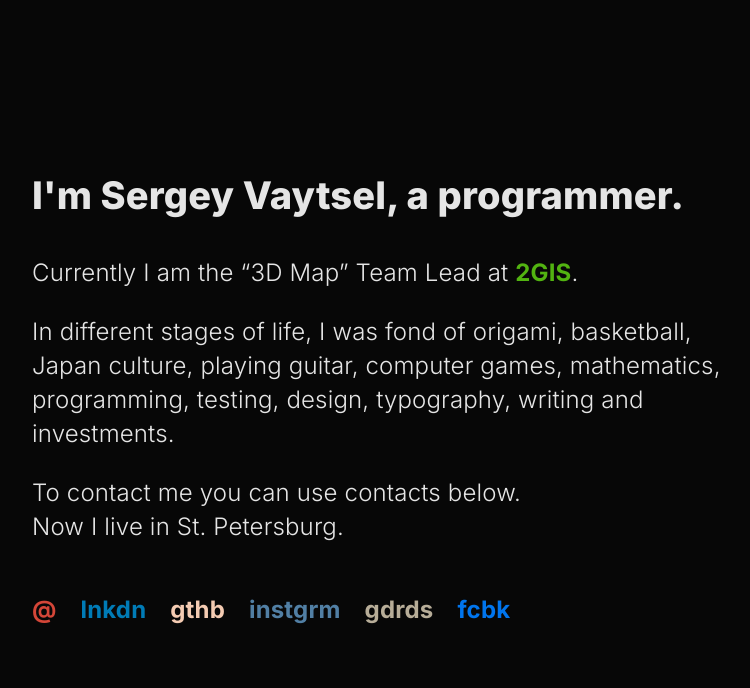
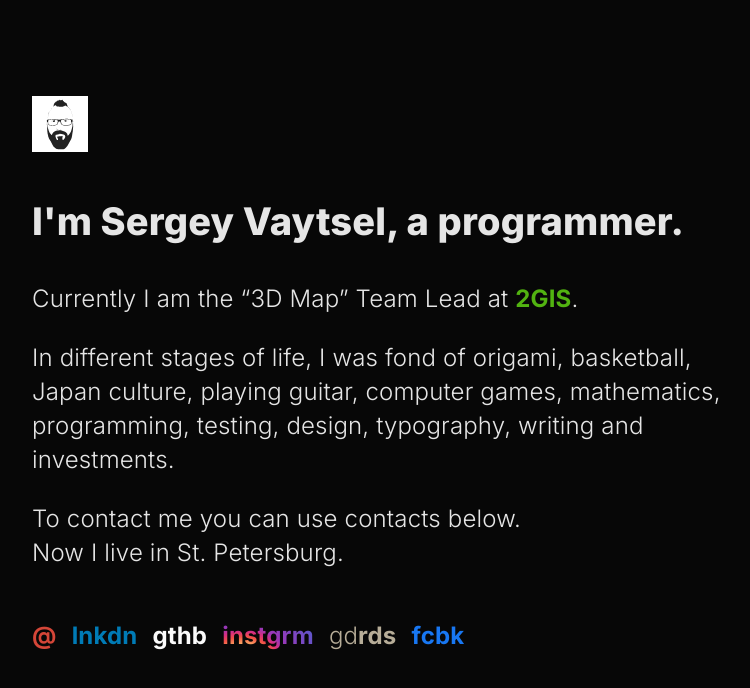
Before and after one commit to sergey-vaytsel/sergey-vaytsel.github.io, a React (Create React App) app: page / in a window 1280 px wide. Shown: the top 688 px of the page, without its empty margins (248-998 px from the left). Built offline with nearby package versions, Linux system fonts and the light colour scheme.

Commit message:
added logo on a page, changed contacts colors, fixed contacts wrapping bug

```diff
--- a/src/App.css
+++ b/src/App.css
@@ -2,8 +2,12 @@
   max-width: 760px;
 }
 
+.logo-svg {
+  background: white;
+}
+
 .intro {
-  padding: 2em 0 1em 0;
+  padding: 1em 0 1em 0;
   font-style: normal;
   font-weight: 800;
   font-size: 38px;
@@ -20,7 +24,8 @@
 }
 
 .contact {
-  margin-right: 1em;
+  margin-right: 0.5em;
+  font-weight: 600;
 }
 
 #dgis {
@@ -28,11 +33,20 @@
 }
 
 #facebook {
-  color: #0075ee;
+  color: #1877f2;
 }
 
 #instagram {
-  color: #517fa4;
+  background: radial-gradient(
+    circle at 23% 100%,
+    #fed373 30%,
+    #f15245 42%,
+    #d92e7f 48%,
+    #9b36b7 55%,
+    #515ecf
+  );
+  background-clip: text;
+  -webkit-text-fill-color: transparent;
 }
 
 #mail {
@@ -44,9 +58,13 @@
 }
 
 #github {
-  color: #f4cbb2;
+  color: #fafafa;
 }
 
 #goodreads {
   color: #b7ad98;
 }
+
+.goodreads-good {
+  font-weight: 100;
+}
--- a/src/App.js
+++ b/src/App.js
@@ -1,5 +1,6 @@
 import React from 'react';
 import './App.css';
+import { ReactComponent as Logo } from './img.svg';
 
 class Socials extends React.Component {
   constructor(props) {
@@ -7,32 +8,32 @@
     this.data = [
       {
         name: "mail",
-        short_name: "@",
+        short_name: <span>@</span>,
         link: "mailto:sergey.vaytsel@gmail.com"
       },
       {
         name: "linkedin",
-        short_name: "lnkdn",
+        short_name: <span>lnkdn</span>,
         link: "https://www.linkedin.com/in/s-vaytsel"
       },
       {
         name: "github",
-        short_name: "gthb",
+        short_name: <span>gthb</span>,
         link: "https://github.com/sergey-vaytsel"
       },
       {
         name: "instagram",
-        short_name: "instgrm",
+        short_name: <span>instgrm</span>,
         link: "https://www.instagram.com/sergey_vaytsel"
       },
       {
         name: "goodreads",
-        short_name: "gdrds",
+        short_name: <span><span className="goodreads-good">gd</span>rds</span>,
         link: "https://www.goodreads.com/sergey_vaytsel"
       },
       {
         name: "facebook",
-        short_name: "fcbk",
+        short_name: <span>fcbk</span>,
         link: "https://www.facebook.com/sergey.vaytsel"
       }
     ];
@@ -40,12 +41,12 @@
 
   render() {
     return this.data.map(info => {
-      return <a
-          className="contact"
-          id={info.name}
-          href={info.link}
-          title={info.name}
-        ><b>{info.short_name}</b></a>;
+      return <span key={info.name}>
+        <a className="contact" id={info.name}
+           href={info.link} title={info.name}>
+          {info.short_name}
+        </a>&thinsp;
+      </span>;
     });
   }
 }
@@ -54,22 +55,27 @@
   const intro = "I'm Sergey Vaytsel, a programmer.";
   const dgis_link = "https://dev.2gis.ru/mobile-sdk";
   const profile = [
-    <p>
+    <p key="1">
       Currently I am the &ldquo;3D Map&rdquo; Team Lead
       at <b><a id="dgis" href={dgis_link}>2GIS</a></b>.
     </p>,
-    <p>
+    <p key="2">
       In different stages of life, I was fond of origami,
       basketball, Japan culture, playing guitar, computer games, mathematics,
       programming, testing, design, typography, writing and investments.
     </p>,
-    <p>
+    <p key="3">
       To contact me you can use contacts below.<br/>
       Now I live in St.&nbsp;Petersburg.
     </p>
   ];
   return (
     <div className="App container">
+      <div className="row logo">
+        <div className="column">
+          <Logo className="logo-svg" />
+        </div>
+      </div>
       <div className="row intro">
         <div className="column">
           {intro}
```
